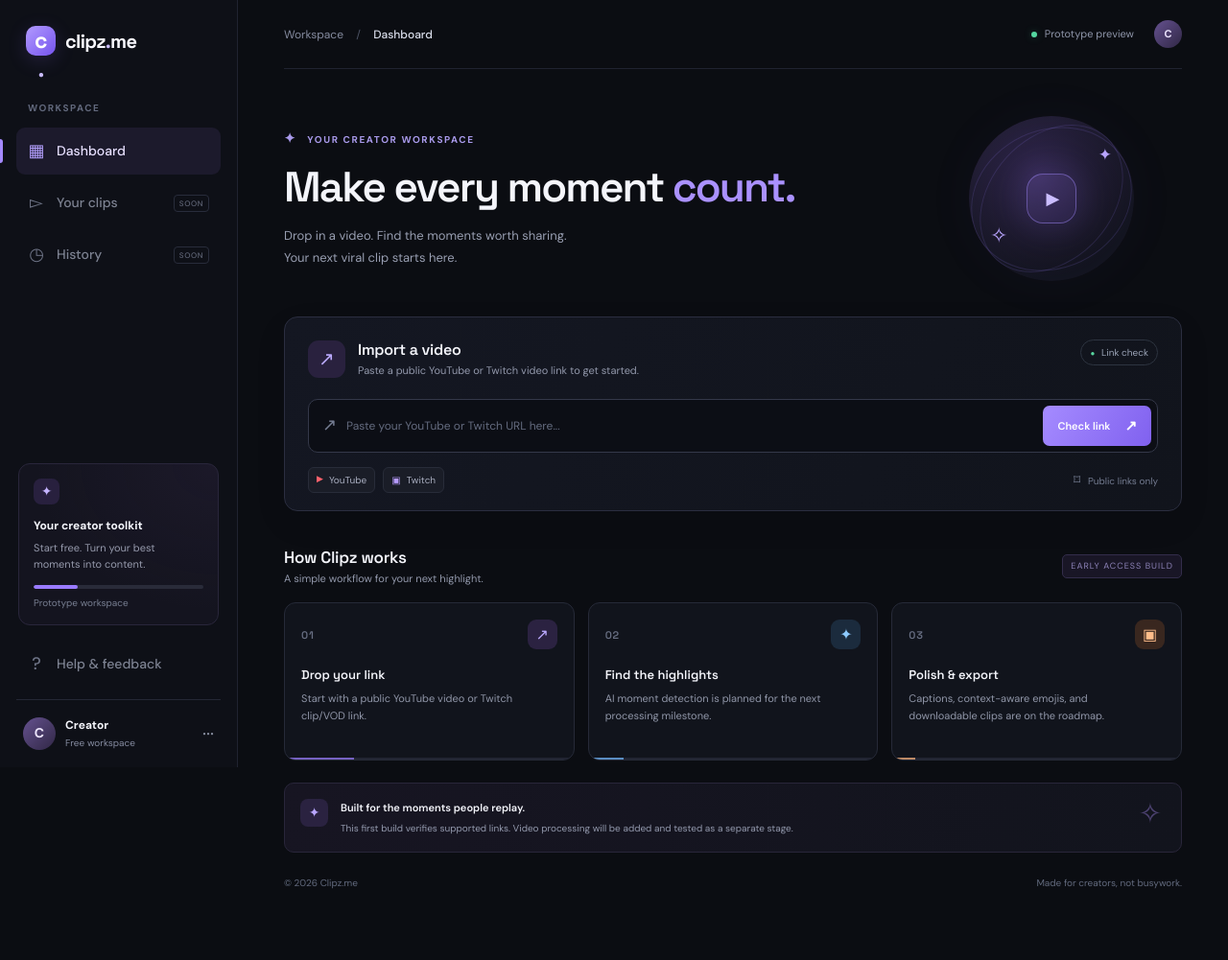
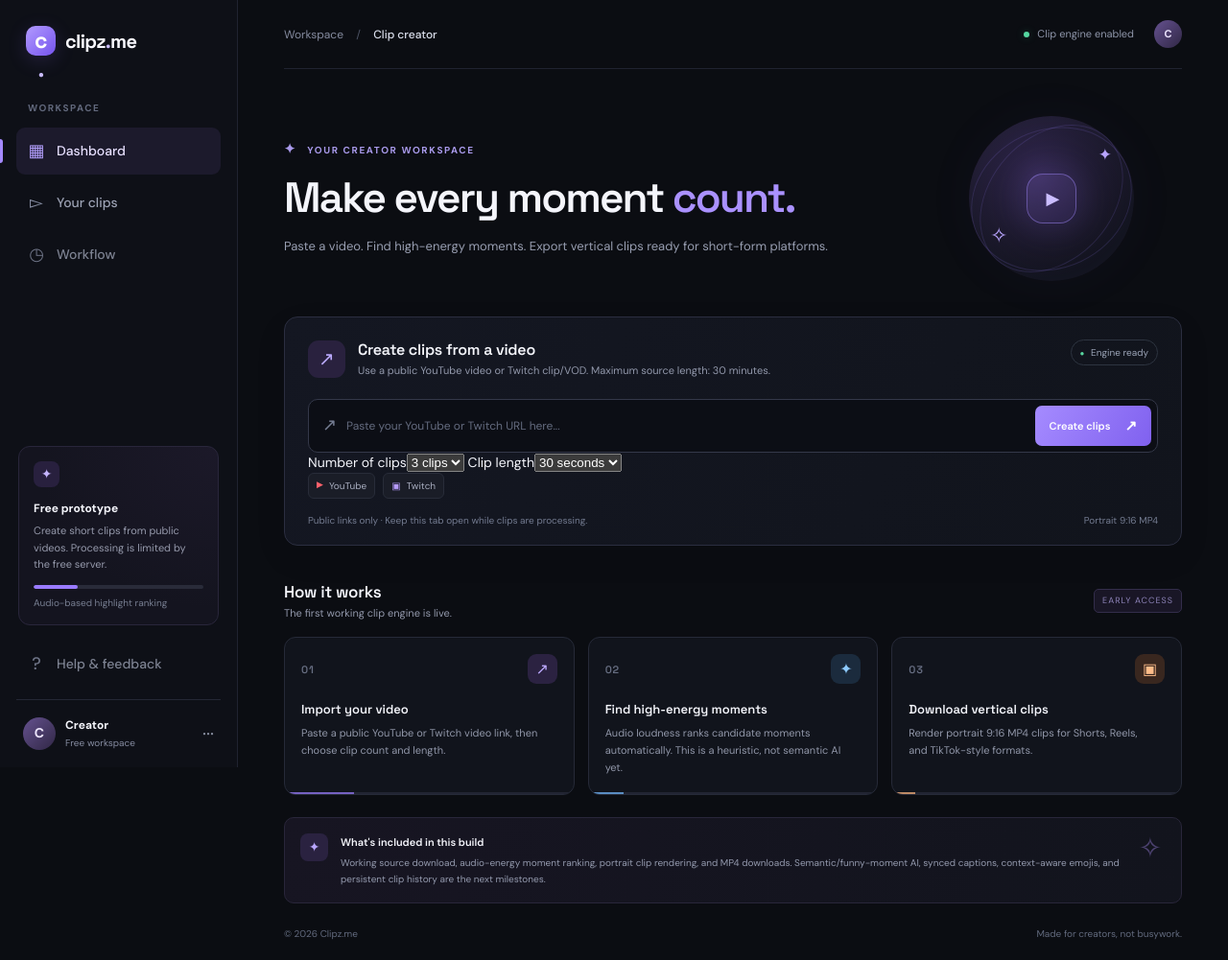
Before and after one commit to mvshermanes-ops/clipz.forMe, a Flask app: page / in a window 1280 px wide. Shown: the whole page at 96% size. Before the commit the page ends 927 px from the top, so only its background shows below. Run offline with Flask 3, Linux system fonts and the light colour scheme.

Commit message:
Upgrade dashboard for clip creation and downloads

```diff
--- a/templates/index.html
+++ b/templates/index.html
@@ -4,7 +4,7 @@
   <meta charset="utf-8">
   <meta name="viewport" content="width=device-width, initial-scale=1">
   <meta name="theme-color" content="#0b0d12">
-  <meta name="description" content="Turn long streams and videos into short-form highlights with Clipz.me.">
+  <meta name="description" content="Turn public videos and streams into short-form clips with Clipz.me.">
   <title>Clipz.me — Your best moments, clipped</title>
   <link rel="preconnect" href="https://fonts.googleapis.com">
   <link rel="preconnect" href="https://fonts.gstatic.com" crossorigin>
@@ -18,42 +18,52 @@
       <div class="workspace-label">WORKSPACE</div>
       <nav class="nav-list" aria-label="Main navigation">
         <a class="nav-item active" href="#dashboard"><span class="nav-icon">▦</span> Dashboard <span class="nav-current"></span></a>
-        <a class="nav-item muted" href="#your-clips"><span class="nav-icon">▻</span> Your clips <span class="soon">SOON</span></a>
-        <a class="nav-item muted" href="#history"><span class="nav-icon">◷</span> History <span class="soon">SOON</span></a>
+        <a class="nav-item" href="#your-clips"><span class="nav-icon">▻</span> Your clips</a>
+        <a class="nav-item muted" href="#workflow"><span class="nav-icon">◷</span> Workflow</a>
       </nav>
       <div class="sidebar-bottom">
-        <div class="plan-card"><div class="plan-icon">✦</div><strong>Your creator toolkit</strong><p>Start free. Turn your best moments into content.</p><div class="plan-meter"><span></span></div><small>Prototype workspace</small></div>
+        <div class="plan-card"><div class="plan-icon">✦</div><strong>Free prototype</strong><p>Create short clips from public videos. Processing is limited by the free server.</p><div class="plan-meter"><span></span></div><small>Audio-based highlight ranking</small></div>
         <a class="nav-item muted" href="mailto:hello@clipz.me"><span class="nav-icon">?</span> Help & feedback</a>
         <div class="profile"><div class="avatar">C</div><div><strong>Creator</strong><small>Free workspace</small></div><span class="profile-dots">···</span></div>
       </div>
     </aside>
 
     <main class="main-content" id="dashboard">
-      <header class="topbar"><div class="breadcrumb">Workspace <span>/</span> <strong>Dashboard</strong></div><div class="topbar-right"><span class="status-dot"></span><span>Prototype preview</span><div class="top-avatar">C</div></div></header>
+      <header class="topbar"><div class="breadcrumb">Workspace <span>/</span> <strong>Clip creator</strong></div><div class="topbar-right"><span class="status-dot"></span><span>Clip engine enabled</span><div class="top-avatar">C</div></div></header>
       <section class="welcome">
-        <div><div class="eyebrow"><span class="spark">✦</span> YOUR CREATOR WORKSPACE</div><h1>Make every moment <span>count.</span></h1><p class="welcome-copy">Drop in a video. Find the moments worth sharing.<br class="desktop-break"> Your next viral clip starts here.</p></div>
+        <div><div class="eyebrow"><span class="spark">✦</span> YOUR CREATOR WORKSPACE</div><h1>Make every moment <span>count.</span></h1><p class="welcome-copy">Paste a video. Find high-energy moments. Export vertical clips ready for short-form platforms.</p></div>
         <div class="hero-orb" aria-hidden="true"><div class="orb-ring ring-one"></div><div class="orb-ring ring-two"></div><div class="orb-play">▶</div><span class="orb-spark spark-a">✦</span><span class="orb-spark spark-b">✧</span></div>
       </section>
 
       <section class="import-card" aria-labelledby="import-heading">
-        <div class="card-heading"><div class="heading-icon">↗</div><div><h2 id="import-heading">Import a video</h2><p>Paste a public YouTube or Twitch video link to get started.</p></div><div class="secure-label"><span>●</span> Link check</div></div>
+        <div class="card-heading"><div class="heading-icon">↗</div><div><h2 id="import-heading">Create clips from a video</h2><p>Use a public YouTube video or Twitch clip/VOD. Maximum source length: 30 minutes.</p></div><div class="secure-label"><span>●</span> Engine ready</div></div>
         <form id="video-form">
           <label class="sr-only" for="video-url">Video URL</label>
-          <div class="url-input-wrap"><span class="link-symbol">↗</span><input id="video-url" name="url" type="url" placeholder="Paste your YouTube or Twitch URL here..." autocomplete="url" required><button id="analyze-button" type="submit"><span>Check link</span><span class="button-arrow">↗</span></button></div>
-          <div class="form-footer"><div class="platforms"><span class="platform youtube"><span class="youtube-play">▶</span> YouTube</span><span class="platform twitch"><span>▣</span> Twitch</span></div><span class="privacy-note"><span>⌑</span> Public links only</span></div>
+          <div class="url-input-wrap"><span class="link-symbol">↗</span><input id="video-url" name="url" type="url" placeholder="Paste your YouTube or Twitch URL here..." autocomplete="url" required><button id="analyze-button" type="submit"><span>Create clips</span><span class="button-arrow">↗</span></button></div>
+          <div class="settings-row">
+            <label for="clip-count">Number of clips<select id="clip-count" name="count"><option value="1">1 clip</option><option value="2">2 clips</option><option value="3" selected>3 clips</option><option value="4">4 clips</option><option value="5">5 clips</option></select></label>
+            <label for="clip-length">Clip length<select id="clip-length" name="clip_length"><option value="15">15 seconds</option><option value="30" selected>30 seconds</option><option value="45">45 seconds</option><option value="60">60 seconds</option></select></label>
+            <div class="platforms"><span class="platform youtube"><span class="youtube-play">▶</span> YouTube</span><span class="platform twitch"><span>▣</span> Twitch</span></div>
+          </div>
+          <div class="form-footer"><span class="privacy-note">Public links only · Keep this tab open while clips are processing.</span><span class="privacy-note">Portrait 9:16 MP4</span></div>
         </form>
         <div id="result-message" class="result-message" role="status" aria-live="polite" hidden></div>
       </section>
 
-      <section class="section-block">
-        <div class="section-title-row"><div><h2>How Clipz works</h2><p>A simple workflow for your next highlight.</p></div><span class="stage-label">EARLY ACCESS BUILD</span></div>
+      <section id="your-clips" class="section-block" hidden>
+        <div class="section-title-row"><div><h2>Your new clips</h2><p>Download the MP4 files below. Generated files are temporary.</p></div><span class="stage-label">READY TO EXPORT</span></div>
+        <div id="clips-grid" class="clips-grid"></div>
+      </section>
+
+      <section id="workflow" class="section-block">
+        <div class="section-title-row"><div><h2>How it works</h2><p>The first working clip engine is live.</p></div><span class="stage-label">EARLY ACCESS</span></div>
         <div class="steps-grid">
-          <article class="step-card"><div class="step-top"><span class="step-number">01</span><span class="step-icon purple">↗</span></div><h3>Drop your link</h3><p>Start with a public YouTube video or Twitch clip/VOD link.</p><div class="step-line"><span></span></div></article>
-          <article class="step-card"><div class="step-top"><span class="step-number">02</span><span class="step-icon blue">✦</span></div><h3>Find the highlights</h3><p>AI moment detection is planned for the next processing milestone.</p><div class="step-line"><span></span></div></article>
-          <article class="step-card"><div class="step-top"><span class="step-number">03</span><span class="step-icon orange">▣</span></div><h3>Polish & export</h3><p>Captions, context-aware emojis, and downloadable clips are on the roadmap.</p><div class="step-line"><span></span></div></article>
+          <article class="step-card"><div class="step-top"><span class="step-number">01</span><span class="step-icon purple">↗</span></div><h3>Import your video</h3><p>Paste a public YouTube or Twitch video link, then choose clip count and length.</p><div class="step-line"><span></span></div></article>
+          <article class="step-card"><div class="step-top"><span class="step-number">02</span><span class="step-icon blue">✦</span></div><h3>Find high-energy moments</h3><p>Audio loudness ranks candidate moments automatically. This is a heuristic, not semantic AI yet.</p><div class="step-line"><span></span></div></article>
+          <article class="step-card"><div class="step-top"><span class="step-number">03</span><span class="step-icon orange">▣</span></div><h3>Download vertical clips</h3><p>Render portrait 9:16 MP4 clips for Shorts, Reels, and TikTok-style formats.</p><div class="step-line"><span></span></div></article>
         </div>
       </section>
-      <section class="bottom-note"><div class="note-icon">✦</div><div><strong>Built for the moments people replay.</strong><p>This first build verifies supported links. Video processing will be added and tested as a separate stage.</p></div><span class="note-spark">✧</span></section>
+      <section class="bottom-note"><div class="note-icon">✦</div><div><strong>What's included in this build</strong><p>Working source download, audio-energy moment ranking, portrait clip rendering, and MP4 downloads. Semantic/funny-moment AI, synced captions, context-aware emojis, and persistent clip history are the next milestones.</p></div><span class="note-spark">✧</span></section>
       <footer><span>© 2026 Clipz.me</span><span>Made for creators, not busywork.</span></footer>
     </main>
   </div>
```
